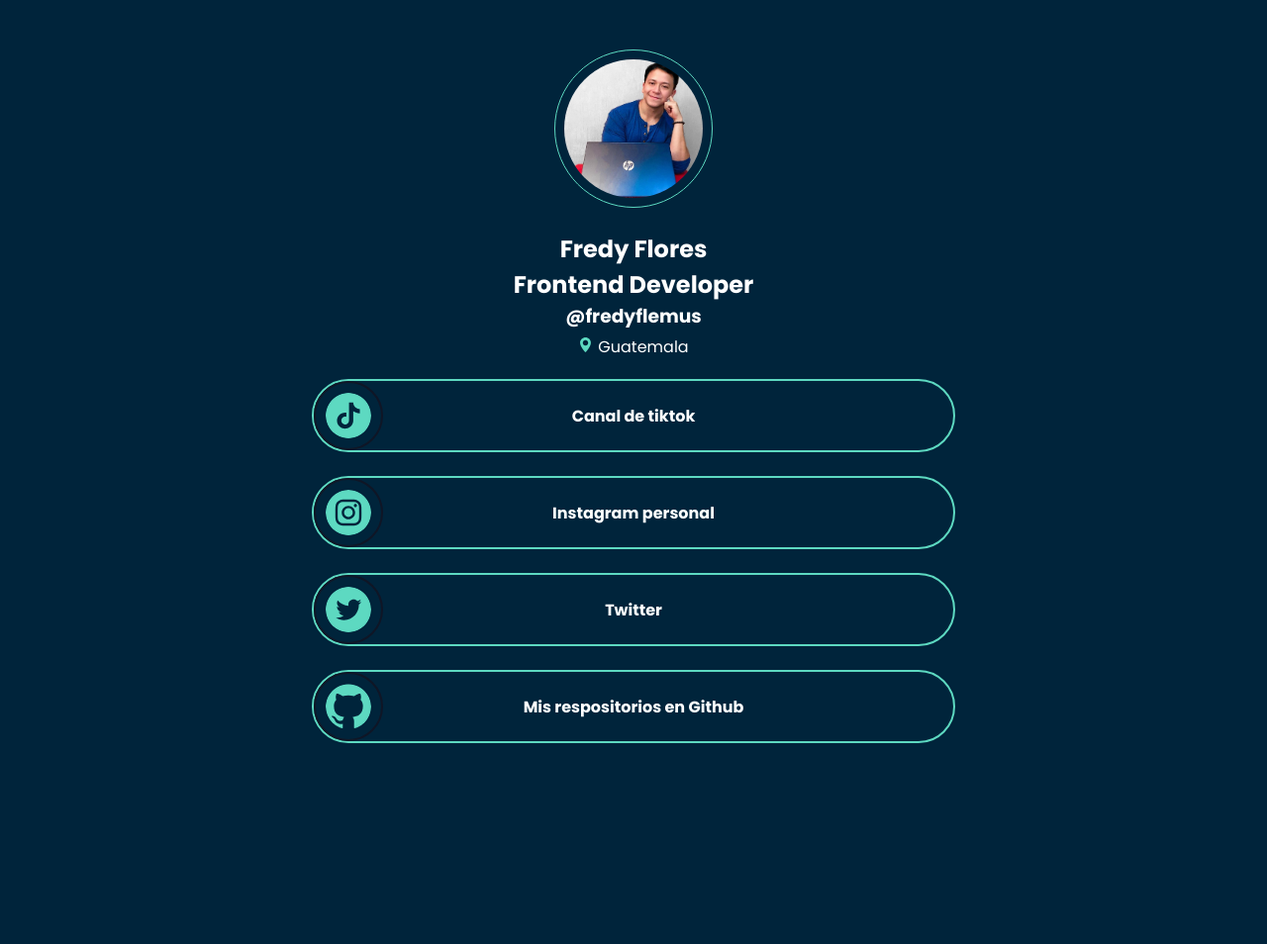
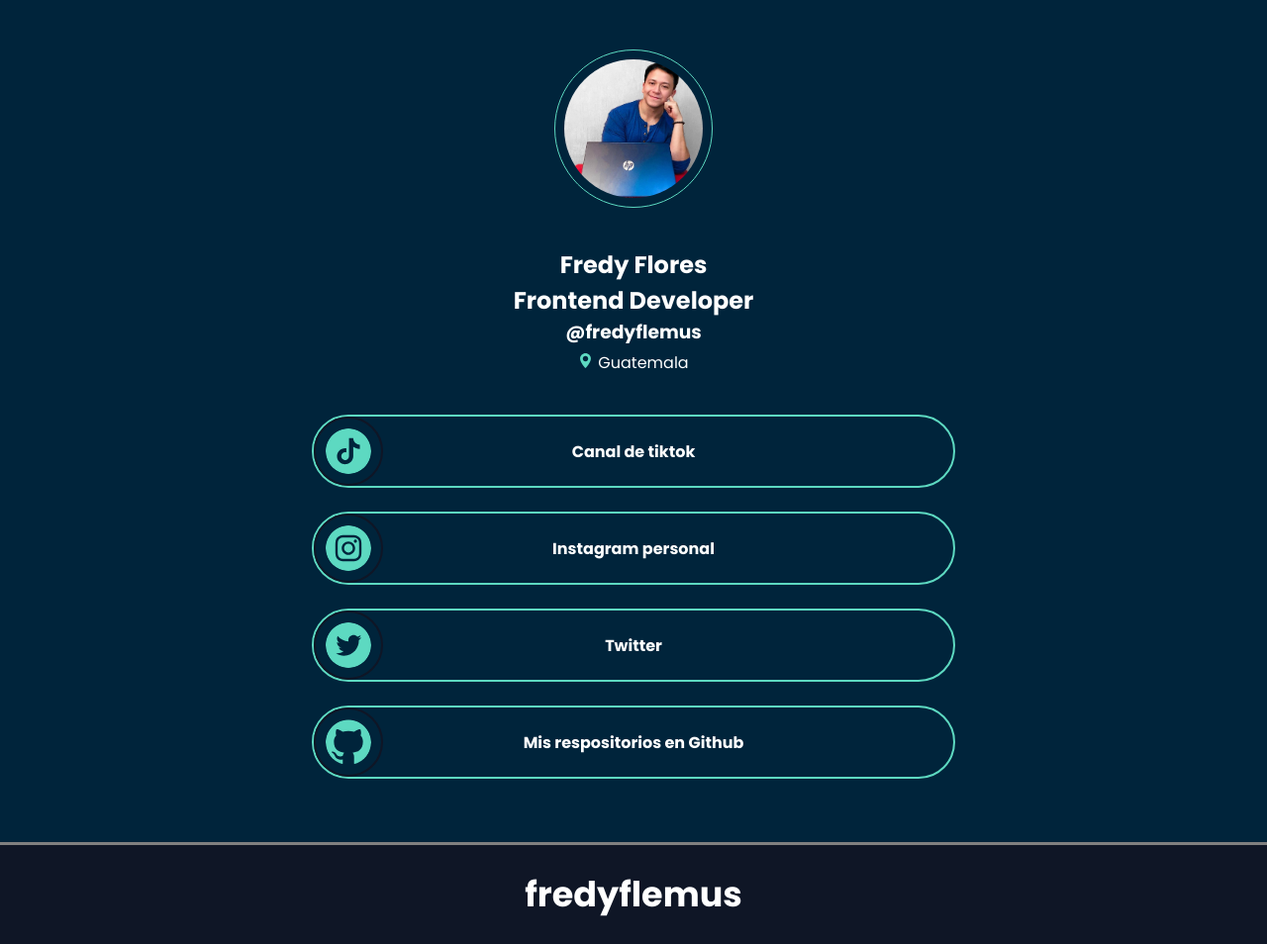
Before and after one commit to fredydlemus/fredyflemus_links, a plain HTML site: page index.html in a window 1280 px wide. Shown: the whole page at 99% size. Before the commit the page ends 800 px from the top, so only its background shows below. Drawn offline with Linux system fonts and the light colour scheme.

Commit message:
minor fixes

```diff
--- a/css/componentes/hero.css
+++ b/css/componentes/hero.css
@@ -22,7 +22,7 @@
 
 .hero .descripciones-hero {
   color: white;
-  margin-top: 24px;
+  margin-top: 40px;
   display: flex;
   flex-direction: column;
   align-items: center;
@@ -53,5 +53,5 @@
   flex-direction: column;
   width: 85%;
   max-width: 650px;
-  margin-top: 20px;
+  margin-top: 40px;
 }
--- a/css/index.css
+++ b/css/index.css
@@ -17,3 +17,23 @@ body {
   background-color: var(--dark-blue);
   font-family: "Poppins", "sans-serif";
 }
+
+.logo {
+  display: flex;
+  align-items: center;
+  justify-content: center;
+  width: auto;
+  height: auto;
+  margin-top: 40px;
+  background-color: var(--dark);
+  border-top: 3px solid gray;
+  padding: 40px;
+}
+
+.logo p {
+  font-size: 35px;
+  font-weight: bold;
+  line-height: 20px;
+  color: white;
+  text-align: center;
+}
--- a/index.html
+++ b/index.html
@@ -27,6 +27,9 @@
                 <a href="https://github.com/fredyflemus" class="button-icon"><img src="./assets/icons/github.svg" alt=""><p>Mis respositorios en Github</p></a>
             </div>
         </section>
+        <section class="logo">
+            <p>fredyflemus</p>
+        </section>
     </div>
 </body>
 </html>
```
